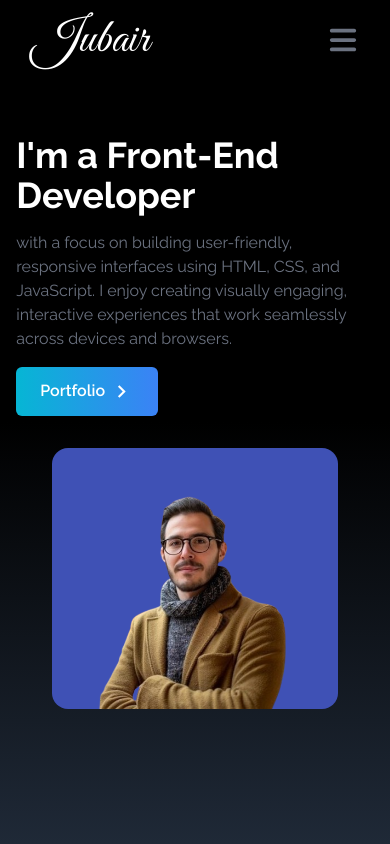
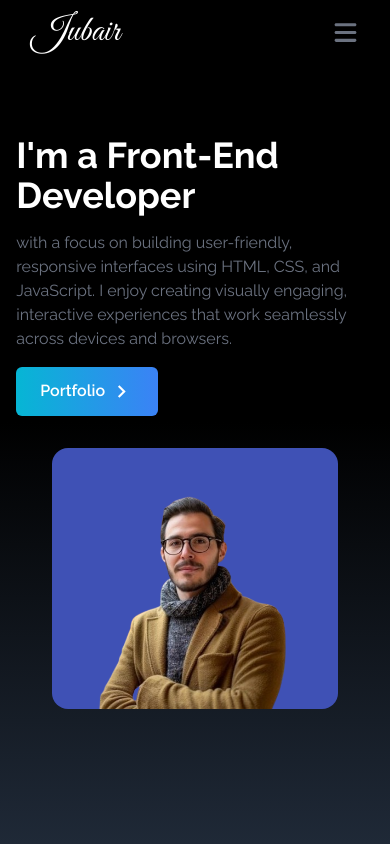
Before and after one commit to JubairHossain-280/Portfolio, a React (Create React App) app: page / in a window 390 px wide. Shown: the top 844 px of the page. Built offline with nearby package versions, Linux system fonts and the light colour scheme.

Commit message:
loading..

```diff
--- a/src/components/Navbar.jsx
+++ b/src/components/Navbar.jsx
@@ -29,10 +29,10 @@ const Navbar = () => {
     },
   ]
   return (
-    <nav className='backdrop-blur-2xl w-full  px-8 z-10 text-white bg-black  fixed top-0 md:fixed md:bg-black/30'>
-        <div className='container mx-auto flex justify-between items-center h-20'>
+    <nav className='backdrop-blur-2xl w-full  px-8 z-10 text-white bg-black/30 fixed top-0 md:fixed'>
+        <div className='container mx-auto flex justify-between items-center h-16 md:h-20'>
         <div className="logo z-10">
-          <h1 className='font-signature text-white text-5xl'>Jubair</h1>
+          <h1 className='font-signature text-white text-4xl md:text-5xl'>Jubair</h1>
         </div>
         <ul className='hidden md:flex gap-12'>
             {links.map(({id , link}) => (
@@ -44,7 +44,7 @@ const Navbar = () => {
 
         {/* Mobile Menu Btn */}
         <div onClick={() => setNav(!nav)} className='cursor-pointer text-gray-500 z-10 md:hidden'>
-          {nav ? <FaXmark size={30}/> : <FaBars size={30}/>}
+          {nav ? <FaXmark size={25} /> : <FaBars size={25}/>}
         </div>
 
         {/* Mobile Navigation Links */}
```
